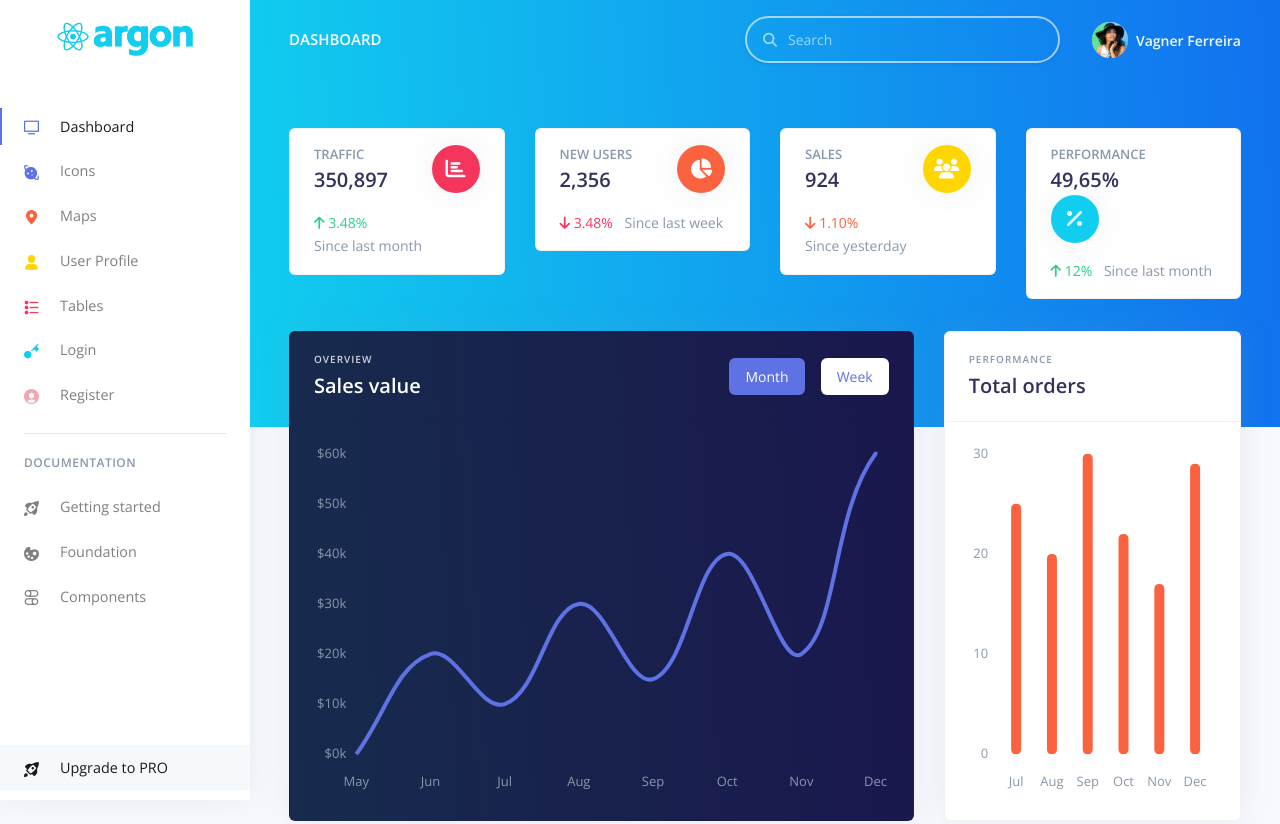
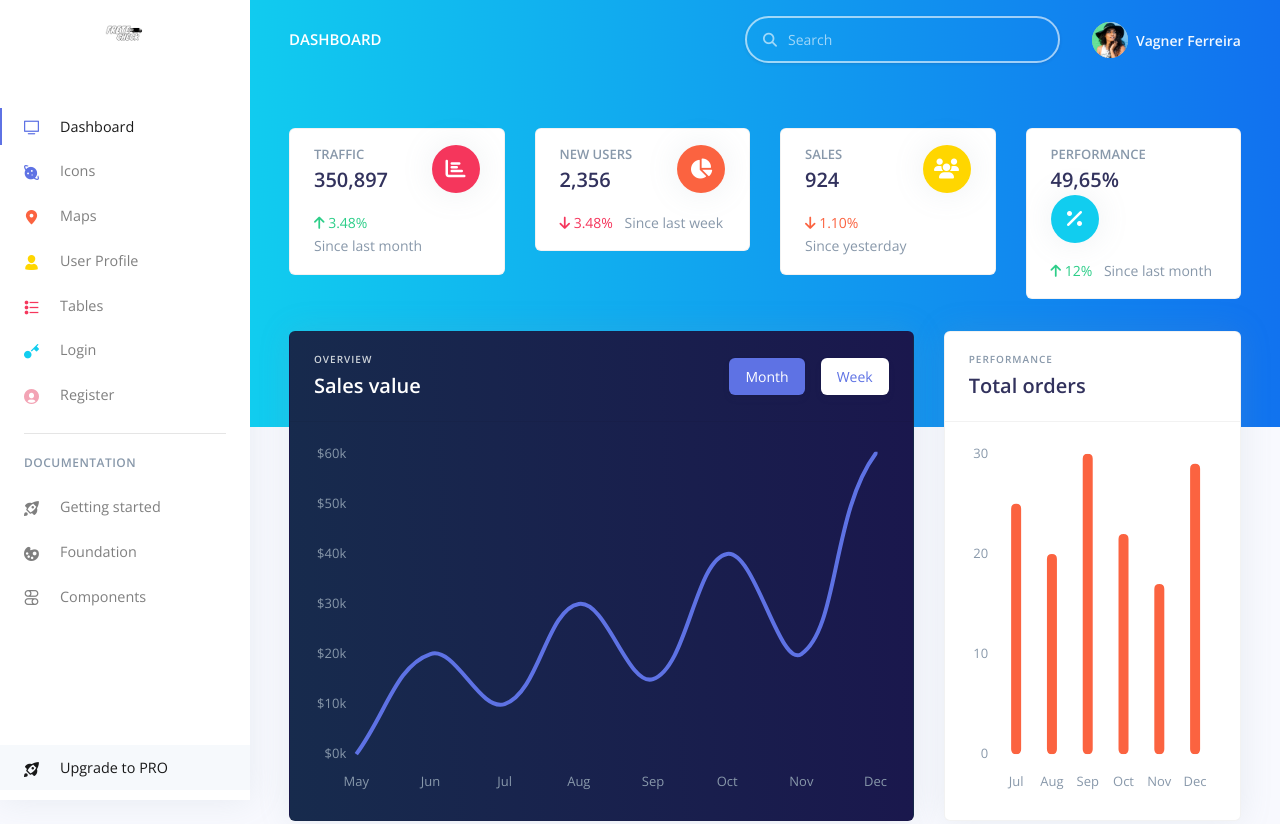
Before and after one commit to FreteCheck/FreteCheck-Front-End, a React app: page /admin/index in a window 1280 px wide. Shown: the top 824 px of the page. Built offline with nearby package versions, Linux system fonts and the light colour scheme.

Commit message:
feat:Alterações do sistema e adição da Logo

```diff
--- a/public/index.html
+++ b/public/index.html
@@ -43,7 +43,7 @@
       href="https://fonts.googleapis.com/css?family=Open+Sans:300,400,600,700"
       rel="stylesheet"
     />
-    <title>NegociaBot</title>
+    <title>FreteCheck</title>
     <script src="https://maps.googleapis.com/maps/api/js?key=YOUR_API_KEY_HERE"></script>
   </head>
   <body>
--- a/src/components/Navbars/AuthNavbar.js
+++ b/src/components/Navbars/AuthNavbar.js
@@ -50,7 +50,7 @@ const AdminNavbar = () => {
                   <Link to="/">
                     <img
                       alt="..."
-                      src={require("../../assets/img/brand/argon-react.png")}
+                      src={require("../../assets/img/brand/Logo frete Check.png")}
                     />
                   </Link>
                 </Col>
--- a/src/layouts/Admin.js
+++ b/src/layouts/Admin.js
@@ -67,7 +67,7 @@ const Admin = (props) => {
         routes={routes}
         logo={{
           innerLink: "/admin/index",
-          imgSrc: require("../assets/img/brand/argon-react.png"),
+          imgSrc: require("../assets/img/brand/Logo frete Check.png"),
           imgAlt: "...",
         }}
       />
```
Also changed, not shown: Documentation/documentation.html (+2 -2 lines), public/apple-icon.png (deleted), public/favicon.ico (deleted), src/assets/img/brand/Logo frete Check.png (added).
